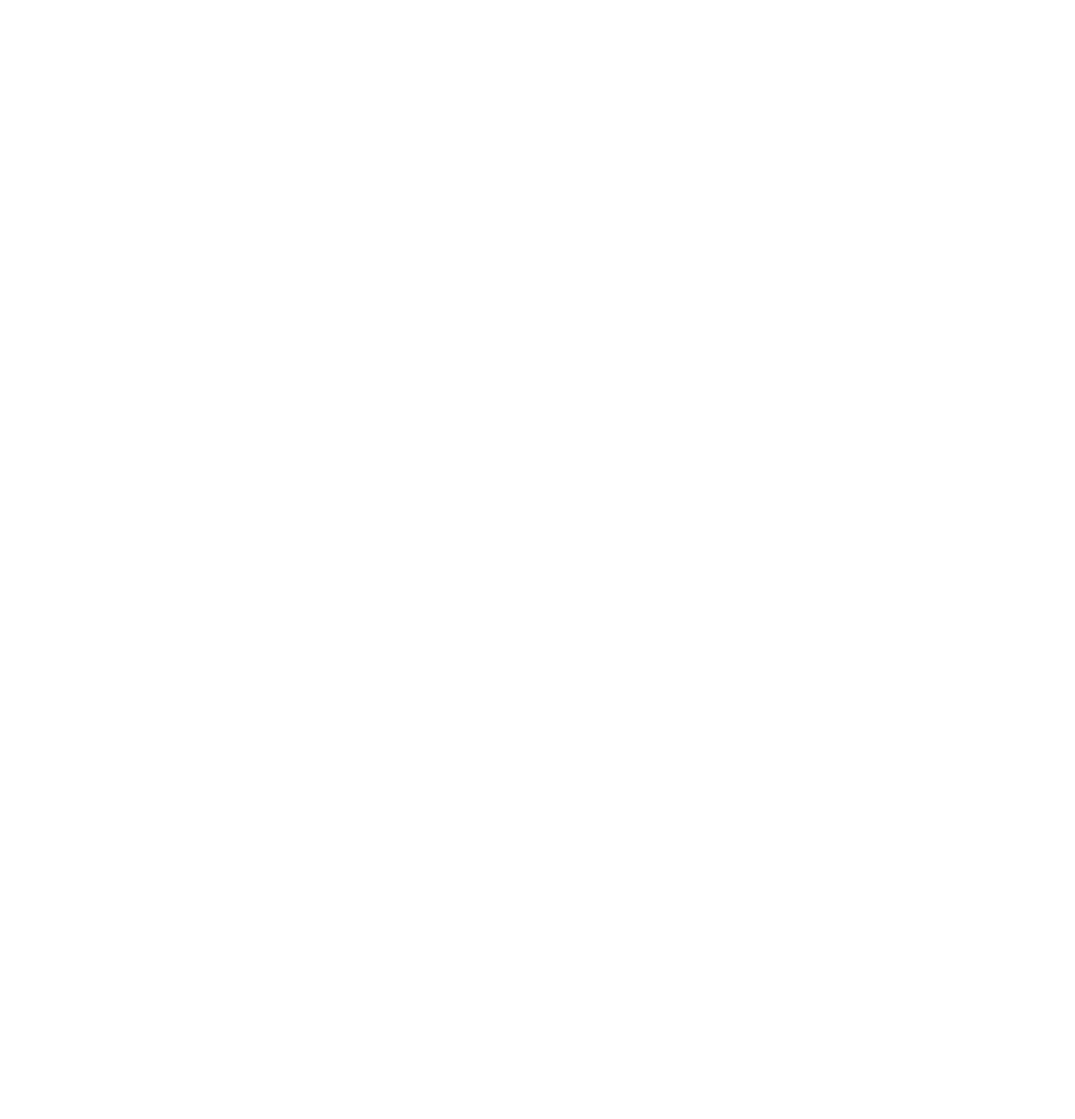
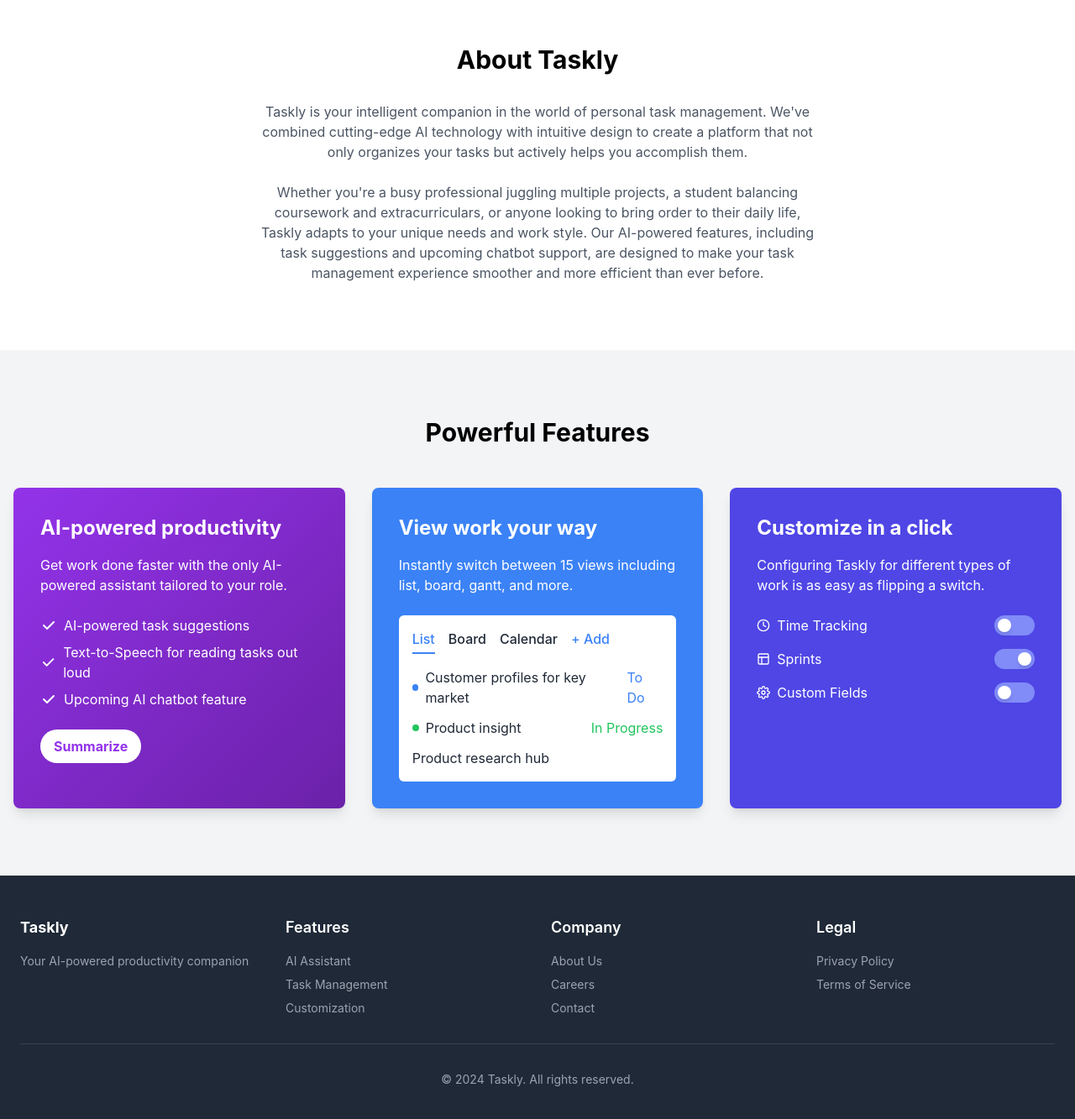
Before and after one commit to mpho-oganne/taskly-fullstack-project, a React (Create React App) app in the folder client/: page / in a window 1280 px wide. Shown: the part 815-2148 px from the top of the page at 84% size. Before the commit the page ends 800 px from the top, so only its background shows below. Built offline with nearby package versions, Linux system fonts and the light colour scheme.

Commit message:
added the aboutUs and Powerful features section

```diff
--- a/client/package.json
+++ b/client/package.json
@@ -9,6 +9,7 @@
     "axios": "^1.7.7",
     "react": "^18.3.1",
     "react-dom": "^18.3.1",
+    "react-icons": "^5.3.0",
     "react-router-dom": "^6.26.2",
     "react-scripts": "5.0.1",
     "web-vitals": "^2.1.4"
--- a/client/src/App.js
+++ b/client/src/App.js
@@ -4,6 +4,7 @@ import HomePage from './Pages/HomePage/HomePage';
 import NavBar from './Pages/HomePage/NavBar'
 import SignIn from './components/Auth/SignIn'
 import SignUp from './components/Auth/SignUp'
+import Footer from './Pages/HomePage/Footer';
 
 const App = () => {
   return (
@@ -17,6 +18,7 @@ const App = () => {
             <Route path="/signin" element={<SignIn />} />
           </Routes>
         </main>
+        <Footer />
       </div>
     </Router>
   );
--- /dev/null
+++ b/client/src/Pages/HomePage/Footer.js
@@ -0,0 +1,43 @@
+import React from 'react'
+import { Link } from 'react-router-dom'
+
+export default function Footer() {
+  return (
+    <footer className="bg-gray-800 text-white py-12">
+      <div className="container mx-auto px-6">
+        <div className="grid grid-cols-1 md:grid-cols-4 gap-8">
+          <div>
+            <h3 className="text-lg font-bold mb-4">Taskly</h3>
+            <p className="text-sm text-gray-400">Your AI-powered productivity companion</p>
+          </div>
+          <div>
+            <h4 className="text-lg font-semibold mb-4">Features</h4>
+            <ul className="space-y-2 text-sm text-gray-400">
+              <li><Link to="/" className="hover:text-white transition duration-200">AI Assistant</Link></li>
+              <li><Link to="/" className="hover:text-white transition duration-200">Task Management</Link></li>
+              <li><Link to="/" className="hover:text-white transition duration-200">Customization</Link></li>
+            </ul>
+          </div>
+          <div>
+            <h4 className="text-lg font-semibold mb-4">Company</h4>
+            <ul className="space-y-2 text-sm text-gray-400">
+              <li><Link to="/about" className="hover:text-white transition duration-200">About Us</Link></li>
+              <li><Link to="/careers" className="hover:text-white transition duration-200">Careers</Link></li>
+              <li><Link to="/contact" className="hover:text-white transition duration-200">Contact</Link></li>
+            </ul>
+          </div>
+          <div>
+            <h4 className="text-lg font-semibold mb-4">Legal</h4>
+            <ul className="space-y-2 text-sm text-gray-400">
+              <li><Link to="/privacy" className="hover:text-white transition duration-200">Privacy Policy</Link></li>
+              <li><Link to="/terms" className="hover:text-white transition duration-200">Terms of Service</Link></li>
+            </ul>
+          </div>
+        </div>
+        <div className="border-t border-gray-700 mt-8 pt-8 text-sm text-center text-gray-400">
+          <p>&copy; {new Date().getFullYear()} Taskly. All rights reserved.</p>
+        </div>
+      </div>
+    </footer>
+  )
+}
--- a/client/src/Pages/HomePage/HomePage.js
+++ b/client/src/Pages/HomePage/HomePage.js
@@ -1,9 +1,11 @@
-import React from 'react';
-import { Link } from 'react-router-dom';
+import React from 'react'
+import { FiClock, FiLayout, FiSettings } from 'react-icons/fi'
 
-export default function Home() {
+export default function HomePage() {
   return (
-    <div className="flex flex-col items-center justify-center min-h-[calc(100vh-80px)] bg-gray-50 text-center px-4">
+    <div className="min-h-screen bg-gray-50">
+      {/* Hero Section */}
+      <section className="flex flex-col items-center justify-center min-h-[calc(100vh-80px)] bg-gray-50 text-center px-4">
         <h1 className="text-4xl sm:text-5xl md:text-6xl font-bold text-gray-900 mb-6">
           Your personal
           <br />
@@ -14,13 +16,138 @@ export default function Home() {
           <br />
           and never miss a deadline again.
         </p>
-      <Link
-        to="/signup"
+        <button
           className="text-lg px-8 py-3 bg-gradient-to-r from-purple-500 to-pink-500 text-white rounded-md hover:from-purple-600 hover:to-pink-600 transition-all duration-200 ease-in-out transform hover:scale-105"
         >
           Get Started. It's FREE →
-      </Link>
+        </button>
         <p className="mt-4 text-sm text-gray-500">Start organizing today.</p>
+      </section>
+
+      {/* About Us Section */}
+      <section className="py-20 bg-white">
+        <div className="container mx-auto px-6">
+          <h2 className="text-3xl font-bold text-center mb-8">About Taskly</h2>
+          <div className="max-w-2xl mx-auto text-center">
+            <p className="text-gray-600 mb-6">
+              Taskly is your intelligent companion in the world of personal task management.
+              We've combined cutting-edge AI technology with intuitive design to create a platform
+              that not only organizes your tasks but actively helps you accomplish them.
+            </p>
+            <p className="text-gray-600">
+              Whether you're a busy professional juggling multiple projects, a student balancing
+              coursework and extracurriculars, or anyone looking to bring order to their daily life,
+              Taskly adapts to your unique needs and work style. Our AI-powered features, including
+              task suggestions and upcoming chatbot support, are designed to make your task management
+              experience smoother and more efficient than ever before.
+            </p>
+          </div>
+        </div>
+      </section>
+
+      {/* Features Section */}
+      <section className="py-20 bg-gray-100">
+        <div className="container mx-auto px-4">
+          <h2 className="text-3xl font-bold text-center mb-12">Powerful Features</h2>
+          <div className="grid grid-cols-1 md:grid-cols-3 gap-8">
+            {/* AI-powered productivity */}
+            <div className="bg-gradient-to-br from-purple-600 to-purple-800 rounded-lg shadow-lg overflow-hidden">
+              <div className="p-8 text-white">
+                <h3 className="text-2xl font-bold mb-4">AI-powered productivity</h3>
+                <p className="mb-6">Get work done faster with the only AI-powered assistant tailored to your role.</p>
+                <ul className="space-y-2 mb-6">
+                  <li className="flex items-center">
+                    <svg className="w-5 h-5 mr-2" fill="currentColor" viewBox="0 0 20 20">
+                      <path fillRule="evenodd" d="M16.707 5.293a1 1 0 010 1.414l-8 8a1 1 0 01-1.414 0l-4-4a1 1 0 011.414-1.414L8 12.586l7.293-7.293a1 1 0 011.414 0z" clipRule="evenodd" />
+                    </svg>
+                    AI-powered task suggestions
+                  </li>
+                  <li className="flex items-center">
+                    <svg className="w-5 h-5 mr-2" fill="currentColor" viewBox="0 0 20 20">
+                      <path fillRule="evenodd" d="M16.707 5.293a1 1 0 010 1.414l-8 8a1 1 0 01-1.414 0l-4-4a1 1 0 011.414-1.414L8 12.586l7.293-7.293a1 1 0 011.414 0z" clipRule="evenodd" />
+                    </svg>
+                    Text-to-Speech for reading tasks out loud
+                  </li>
+                  <li className="flex items-center">
+                    <svg className="w-5 h-5 mr-2" fill="currentColor" viewBox="0 0 20 20">
+                      <path fillRule="evenodd" d="M16.707 5.293a1 1 0 010 1.414l-8 8a1 1 0 01-1.414 0l-4-4a1 1 0 011.414-1.414L8 12.586l7.293-7.293a1 1 0 011.414 0z" clipRule="evenodd" />
+                    </svg>
+                    Upcoming AI chatbot feature
+                  </li>
+                </ul>
+                <button className="bg-white text-purple-600 font-bold py-2 px-4 rounded-full hover:bg-purple-100 transition duration-300">
+                  Summarize
+                </button>
+              </div>
+            </div>
+
+            {/* View work your way */}
+            <div className="bg-blue-500 rounded-lg shadow-lg overflow-hidden">
+              <div className="p-8 text-white">
+                <h3 className="text-2xl font-bold mb-4">View work your way</h3>
+                <p className="mb-6">Instantly switch between 15 views including list, board, gantt, and more.</p>
+                <div className="bg-white text-gray-800 p-4 rounded-md">
+                  <div className="flex space-x-4 mb-4">
+                    <span className="font-medium text-blue-500 border-b-2 border-blue-500 pb-1">List</span>
+                    <span className="font-medium">Board</span>
+                    <span className="font-medium">Calendar</span>
+                    <span className="font-medium text-blue-500">+ Add</span>
+                  </div>
+                  <div className="space-y-3">
+                    <div className="flex justify-between items-center">
+                      <div className="flex items-center">
+                        <span className="w-2 h-2 bg-blue-500 rounded-full mr-2"></span>
+                        <span>Customer profiles for key market</span>
+                      </div>
+                      <span className="text-blue-500">To Do</span>
+                    </div>
+                    <div className="flex justify-between items-center">
+                      <div className="flex items-center">
+                        <span className="w-2 h-2 bg-green-500 rounded-full mr-2"></span>
+                        <span>Product insight</span>
+                      </div>
+                      <span className="text-green-500">In Progress</span>
+                    </div>
+                    <div className="flex justify-between items-center">
+                      <span>Product research hub</span>
+                    </div>
+                  </div>
+                </div>
+              </div>
+            </div>
+
+            {/* Customize in a click */}
+            <div className="bg-indigo-600 rounded-lg shadow-lg overflow-hidden">
+              <div className="p-8 text-white">
+                <h3 className="text-2xl font-bold mb-4">Customize in a click</h3>
+                <p className="mb-6">Configuring Taskly for different types of work is as easy as flipping a switch.</p>
+                <div className="space-y-4">
+                  <div className="flex justify-between items-center">
+                    <span className="flex items-center"><FiClock className="mr-2" /> Time Tracking</span>
+                    <div className="w-12 h-6 bg-indigo-400 rounded-full p-1 duration-300 ease-in-out">
+                      <div className="bg-white w-4 h-4 rounded-full shadow-md transform duration-300 ease-in-out"></div>
+                    </div>
+                  </div>
+                  <div className="flex justify-between items-center">
+                    <span className="flex items-center"><FiLayout className="mr-2" /> Sprints</span>
+                    <div className="w-12 h-6 bg-indigo-400 rounded-full p-1 duration-300 ease-in-out">
+                      <div className="bg-white w-4 h-4 rounded-full shadow-md transform translate-x-6 duration-300 ease-in-out"></div>
+                    </div>
+                  </div>
+                  <div className="flex justify-between items-center">
+                    <span className="flex items-center"><FiSettings className="mr-2" /> Custom Fields</span>
+                    <div className="w-12 h-6 bg-indigo-400 rounded-full p-1 duration-300 ease-in-out">
+                      <div className="bg-white w-4 h-4 rounded-full shadow-md transform duration-300 ease-in-out"></div>
+                    </div>
+                  </div>
+                </div>
+              </div>
+            </div>
+          </div>
+        </div>
+      </section>
+
+      {/* You can add more sections here as needed */}
     </div>
   )
 }
--- a/client/src/Pages/HomePage/NavBar.js
+++ b/client/src/Pages/HomePage/NavBar.js
@@ -7,12 +7,8 @@ export default function NavBar() {
       <div className="flex items-center space-x-2">
         <div className="w-8 h-8 bg-gradient-to-br from-purple-500 to-pink-500 rounded-lg"></div>
         <Link to="/" className="text-xl font-bold text-gray-800">Taskly</Link>
-        <span className="text-sm text-gray-600 hidden sm:inline-block">Your personal task manager</span>
       </div>
       <nav className="flex items-center space-x-4">
-        <Link to="/" className="text-gray-600 hover:text-gray-800 px-3 py-2 rounded-md text-sm font-medium">
-          Home
-        </Link>
         <Link to="/signin" className="text-gray-600 hover:text-gray-800 px-3 py-2 rounded-md text-sm font-medium">
           Log in
         </Link>
```
Also changed, not shown: 1 other file (tests, documents, lock files or other folders). Lines whose indentation alone changed are shown as unchanged.
